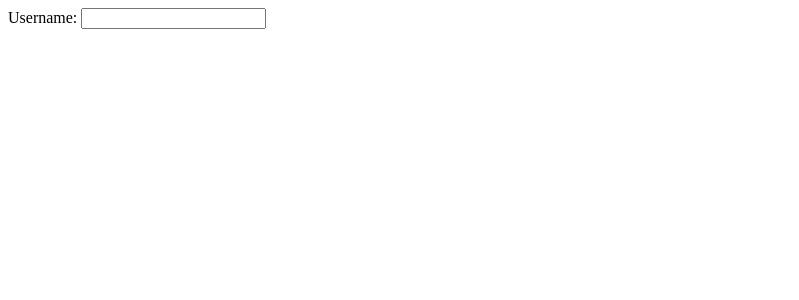
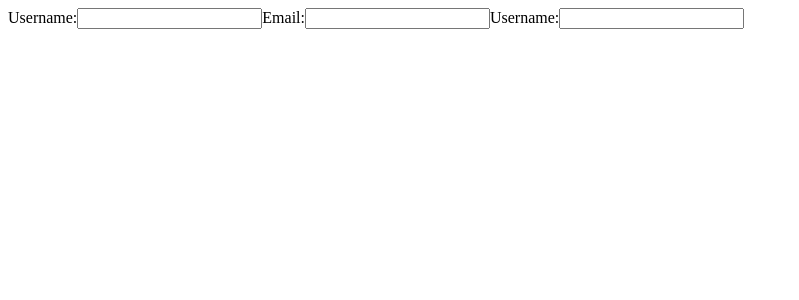
Before and after one commit to mehtaphysical/mental-health-first-aid-FE, a React app: page / in a window 1280 px wide. Shown: the top 300 px of the page, without its empty margins (0-799 px from the left). Built offline with nearby package versions, Linux system fonts and the light colour scheme.

Commit message:
finished all inputs for auth form

```diff
--- a/src/components/SignUp.js
+++ b/src/components/SignUp.js
@@ -2,12 +2,31 @@ import React, { useState } from 'react';
 
 export const SignUp = () => {
   const [userName, setUserName] = useState('');
+  const [email, setEmail] = useState('');
+  const [password, setPassword] = useState('');
 
   return (
     <section>
       <form>
-        <label>Username: <input type="text" value={userName} onChange={({ target }) => setUserName(target.value)} /></label>
+        <label>Username:
+          <input type="text"
+            value={userName}
+            onChange={({ target }) => setUserName(target.value)} />
+        </label>
+
+        <label>Email:
+          <input type="text"
+            value={email}
+            onChange={({ target }) => setEmail(target.value)} />
+        </label>
+
+        <label>Username:
+          <input type="password"
+            value={password}
+            onChange={({ target }) => setPassword(target.value)} />
+        </label>
       </form>
+
     </section>
   );
 }
```
